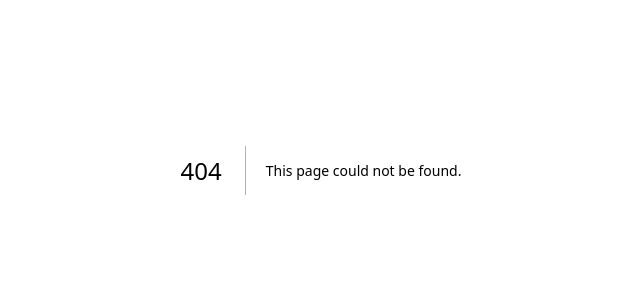
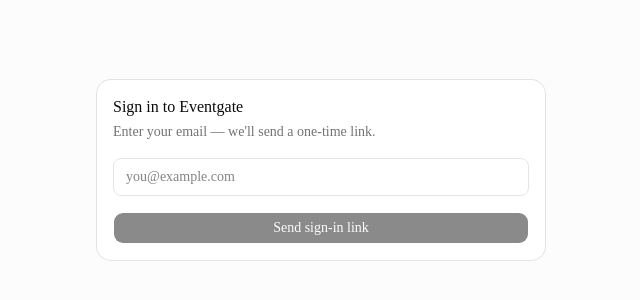
Before and after one commit to byondr-co/eventgate, a Next.js app in the folder frontend/: page /login in a window 1280 px wide. Before the commit this address had no page. Shown: the part 230-530 px from the top of the page, without its empty margins (319-959 px from the left). Built offline with nearby package versions, Linux system fonts and the light colour scheme; no server answers.

Commit message:
feat(frontend): add /login page with magic-link request form

```diff
--- /dev/null
+++ b/frontend/app/(auth)/layout.tsx
@@ -0,0 +1,9 @@
+import type { ReactNode } from "react";
+
+export default function AuthLayout({ children }: { children: ReactNode }) {
+  return (
+    <main className="min-h-screen flex items-center justify-center bg-muted/30 p-6">
+      <div className="w-full max-w-md">{children}</div>
+    </main>
+  );
+}
--- /dev/null
+++ b/frontend/app/(auth)/login/page.tsx
@@ -0,0 +1,5 @@
+import { LoginForm } from "@/components/auth/login-form";
+
+export default function LoginPage() {
+  return <LoginForm />;
+}
--- /dev/null
+++ b/frontend/components/auth/login-form.tsx
@@ -0,0 +1,72 @@
+"use client";
+
+import { useState } from "react";
+
+import { Button } from "@/components/ui/button";
+import { Card, CardContent, CardDescription, CardHeader, CardTitle } from "@/components/ui/card";
+import { useRequestMagicLink } from "@/lib/auth";
+
+export function LoginForm() {
+  const [email, setEmail] = useState("");
+  const [submitted, setSubmitted] = useState(false);
+  const request = useRequestMagicLink();
+
+  const onSubmit = async (e: React.FormEvent) => {
+    e.preventDefault();
+    await request.mutateAsync(email);
+    setSubmitted(true);
+  };
+
+  if (submitted) {
+    return (
+      <Card>
+        <CardHeader>
+          <CardTitle>Check your inbox</CardTitle>
+          <CardDescription>
+            We sent a sign-in link to <strong>{email}</strong>. It expires in 15 minutes.
+          </CardDescription>
+        </CardHeader>
+        <CardContent>
+          <p className="text-sm text-muted-foreground">
+            Didn&apos;t arrive? Check spam, then try again.
+          </p>
+          <Button
+            variant="link"
+            className="px-0"
+            onClick={() => {
+              setSubmitted(false);
+              setEmail("");
+            }}
+          >
+            Use a different email
+          </Button>
+        </CardContent>
+      </Card>
+    );
+  }
+
+  return (
+    <Card>
+      <CardHeader>
+        <CardTitle>Sign in to Eventgate</CardTitle>
+        <CardDescription>Enter your email — we&apos;ll send a one-time link.</CardDescription>
+      </CardHeader>
+      <CardContent>
+        <form onSubmit={onSubmit} className="space-y-4">
+          <input
+            type="email"
+            required
+            autoComplete="email"
+            value={email}
+            onChange={(e) => setEmail(e.target.value)}
+            placeholder="you@example.com"
+            className="w-full rounded-md border border-input bg-background px-3 py-2 text-sm focus:outline-none focus:ring-2 focus:ring-ring"
+          />
+          <Button type="submit" className="w-full" disabled={request.isPending || !email}>
+            {request.isPending ? "Sending…" : "Send sign-in link"}
+          </Button>
+        </form>
+      </CardContent>
+    </Card>
+  );
+}
```
